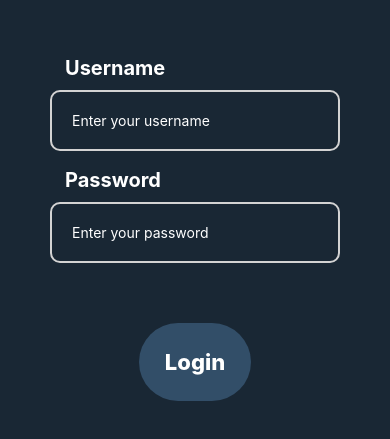
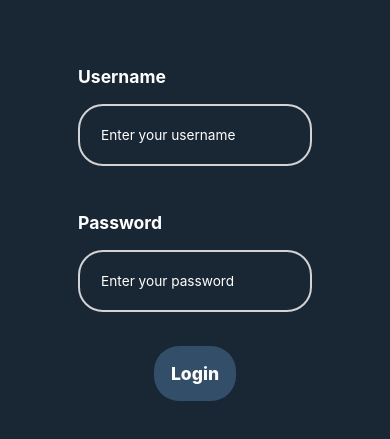
Before and after one commit to pavlosbarkas/react-native-to-do, a React Native app: screen /Login in a window 390 px wide. Shown: the part 195-634 px from the top of the page. Built offline with nearby package versions, Linux system fonts and the light colour scheme.

Commit message:
login styling

```diff
--- /dev/null
+++ b/assets/ScreenDimensions.js
@@ -0,0 +1,4 @@
+import {Dimensions, StyleSheet} from 'react-native';
+
+export const appWidth = Dimensions.get('window').width;
+export const appHeight = Dimensions.get('window').height;
--- a/components/CustomTaskRow.js
+++ b/components/CustomTaskRow.js
@@ -1,5 +1,5 @@
 import React, {useState} from 'react';
-import {Pressable, Text, TextInput, TouchableOpacity, View} from 'react-native';
+import {Pressable, Text, TextInput, View} from 'react-native';
 import {StyleSheet} from 'react-native';
 import {Dialog, Portal} from 'react-native-paper';
 import {useNavigation} from '@react-navigation/native';
@@ -14,13 +14,13 @@ const CustomTaskRow = ({item, renameTask, deleteTask}) => {
       <Text style={styles.taskName}>{item.name}</Text>
       <View style={styles.buttons}>
         {/*#region Edit Button*/}
-        <TouchableOpacity
+        <Pressable
           style={styles.editTaskButton}
           onPress={() => {
             setDialogVisible(true);
           }}>
           <Text style={styles.buttonText}>Edit</Text>
-        </TouchableOpacity>
+        </Pressable>
         {/*#endregion*/}
         {/*#region Edit Task Name Dialog*/}
         <Portal>
@@ -53,16 +53,16 @@ const CustomTaskRow = ({item, renameTask, deleteTask}) => {
         </Portal>
         {/*#endregion*/}
         {/*#region Delete Button*/}
-        <TouchableOpacity
+        <Pressable
           style={styles.editTaskButton}
           onPress={() => {
             deleteTask(item.id);
           }}>
           <Text style={styles.buttonText}>Delete</Text>
-        </TouchableOpacity>
+        </Pressable>
         {/*#endregion*/}
         {/*#region Subtasks Button*/}
-        <TouchableOpacity
+        <Pressable
           style={styles.showSubtasksButton}
           onPress={() => {
             navigation.navigate('Subtasks', {
@@ -70,7 +70,7 @@ const CustomTaskRow = ({item, renameTask, deleteTask}) => {
             });
           }}>
           <Text style={styles.buttonText}>Subtasks</Text>
-        </TouchableOpacity>
+        </Pressable>
         {/*#endregion*/}
       </View>
     </View>
--- a/screens/Login.js
+++ b/screens/Login.js
@@ -1,7 +1,8 @@
 import React, {Component} from 'react';
-import {Button, Pressable, Text, TextInput, View} from 'react-native';
+import {Pressable, Text, TextInput, View} from 'react-native';
 import {StyleSheet} from 'react-native';
 import * as UserServices from '../services/UserServices';
+import {appWidth, appHeight} from '../assets/ScreenDimensions';
 
 class Login extends Component {
   constructor(props) {
@@ -79,33 +80,32 @@ const styles = StyleSheet.create({
     justifyContent: 'center',
   },
   label: {
-    marginTop: 2,
-    marginBottom: 10,
-    marginHorizontal: 65,
-    fontSize: 20,
+    marginBottom: appHeight * 0.02,
+    marginTop: appHeight * 0.015,
+    marginHorizontal: appWidth * 0.2,
     fontWeight: '700',
+    fontSize: appWidth * 0.045,
     color: 'white',
   },
   textInput: {
     borderWidth: 2,
     borderColor: 'lightgrey',
-    borderRadius: 10,
-    padding: 20,
-    fontSize: 14,
-    marginBottom: 15,
-    marginHorizontal: 50,
+    borderRadius: 25,
+    padding: appHeight * 0.025,
+    marginBottom: appHeight * 0.04,
+    marginHorizontal: appWidth * 0.2,
+    fontSize: appWidth * 0.035,
     color: 'white',
   },
   loginButton: {
-    marginTop: 45,
     backgroundColor: '#324e68',
     alignSelf: 'center',
-    borderRadius: 40,
+    borderRadius: 25,
   },
   buttonText: {
     color: 'white',
-    fontSize: 22,
     fontWeight: '800',
-    padding: 26,
+    fontSize: appWidth * 0.045,
+    padding: appHeight * 0.02,
   },
 });
--- a/screens/UserTasks.js
+++ b/screens/UserTasks.js
@@ -4,6 +4,7 @@ import {StyleSheet} from 'react-native';
 import * as UserServices from '../services/UserServices';
 import {FAB, Portal, Dialog} from 'react-native-paper';
 import CustomTaskRow from '../components/CustomTaskRow';
+import {appHeight, appWidth} from '../assets/ScreenDimensions';
 
 class UserTasks extends Component {
   constructor(props) {
@@ -74,13 +75,17 @@ class UserTasks extends Component {
           {/*#region Create Task Dialog*/}
           <Portal>
             <Dialog
+              style={styles.dialogContainer}
               visible={this.state.createTaskDialogVisible}
               onDismiss={this.hideCreateTaskDialog}>
-              <Dialog.Title>Create a new task</Dialog.Title>
+              <Dialog.Title style={styles.dialogTitle}>
+                Add a new task
+              </Dialog.Title>
               <Dialog.Content>
                 <TextInput
                   style={styles.dialogTextInput}
                   placeholder="Enter task name"
+                  placeholderTextColor="white"
                   defaultValue=""
                   onChangeText={text => {
                     this.setState({newTaskName: text});
@@ -94,7 +99,7 @@ class UserTasks extends Component {
                     this.addNewTask();
                     this.hideCreateTaskDialog();
                   }}>
-                  <Text style={styles.dialogButtonText}>Create</Text>
+                  <Text style={styles.dialogButtonText}>Add</Text>
                 </Pressable>
               </Dialog.Actions>
             </Dialog>
@@ -115,59 +120,50 @@ const styles = StyleSheet.create({
     backgroundColor: '#192734',
   },
   flatlistContainer: {
-    flex: 8,
-    borderTopWidth: 7,
+    height: appHeight * 0.9,
+    borderTopWidth: appHeight * 0.006,
     borderTopColor: '#324e68',
-    borderBottomWidth: 7,
+    borderBottomWidth: appHeight * 0.006,
     borderBottomColor: '#324e68',
   },
-  flatlistRow: {
-    flexDirection: 'row',
-    borderBottomWidth: 1,
-    borderBottomColor: 'lightgrey',
-    borderBottomRightRadius: 18,
-    borderBottomLeftRadius: 18,
-  },
-  taskName: {
-    fontSize: 24,
-    lineHeight: 40,
-    padding: 20,
-    color: 'white',
-    fontWeight: '500',
-  },
   fabContainer: {
-    flex: 1,
+    height: appHeight * 0.1,
     justifyContent: 'center',
   },
   floatingButton: {
     alignSelf: 'center',
     backgroundColor: '#4b759c',
   },
+  dialogContainer: {
+    backgroundColor: '#192734',
+    borderRadius: 25,
+    height: appHeight * 0.32,
+    width: appWidth * 0.7,
+    alignSelf: 'center',
+    alignItems: 'center',
+  },
+  dialogTitle: {
+    color: 'white',
+    alignSelf: 'center',
+    fontSize: appWidth * 0.04,
+    fontWeight: 'bold',
+  },
   dialogTextInput: {
     borderWidth: 2,
+    borderRadius: 25,
+    borderColor: 'lightgrey',
+    color: 'white',
+    marginHorizontal: appWidth * 0.05,
+    padding: appHeight * 0.025,
   },
   dialogCreateTaskButton: {
-    backgroundColor: 'cyan',
-    borderWidth: 2,
-    borderColor: 'black',
-    borderRadius: 8,
-    padding: 7,
+    backgroundColor: '#324e68',
+    borderRadius: 25,
   },
   dialogButtonText: {
-    fontSize: 16,
-    fontWeight: 'bold',
+    fontWeight: '800',
+    color: 'white',
+    fontSize: appWidth * 0.04,
+    padding: appHeight * 0.018,
   },
-  buttons: {
-    flexDirection: 'row',
-    justifyContent: 'center',
-  },
-  buttonText: {
-    fontSize: 16,
-    lineHeight: 40,
-    padding: 10,
-    color: 'white',
-    fontWeight: '400',
-  },
-  editTaskButton: {},
-  showSubtasksButton: {},
 });
```
Also changed, not shown: 5 other files (tests, documents, lock files or other folders).
